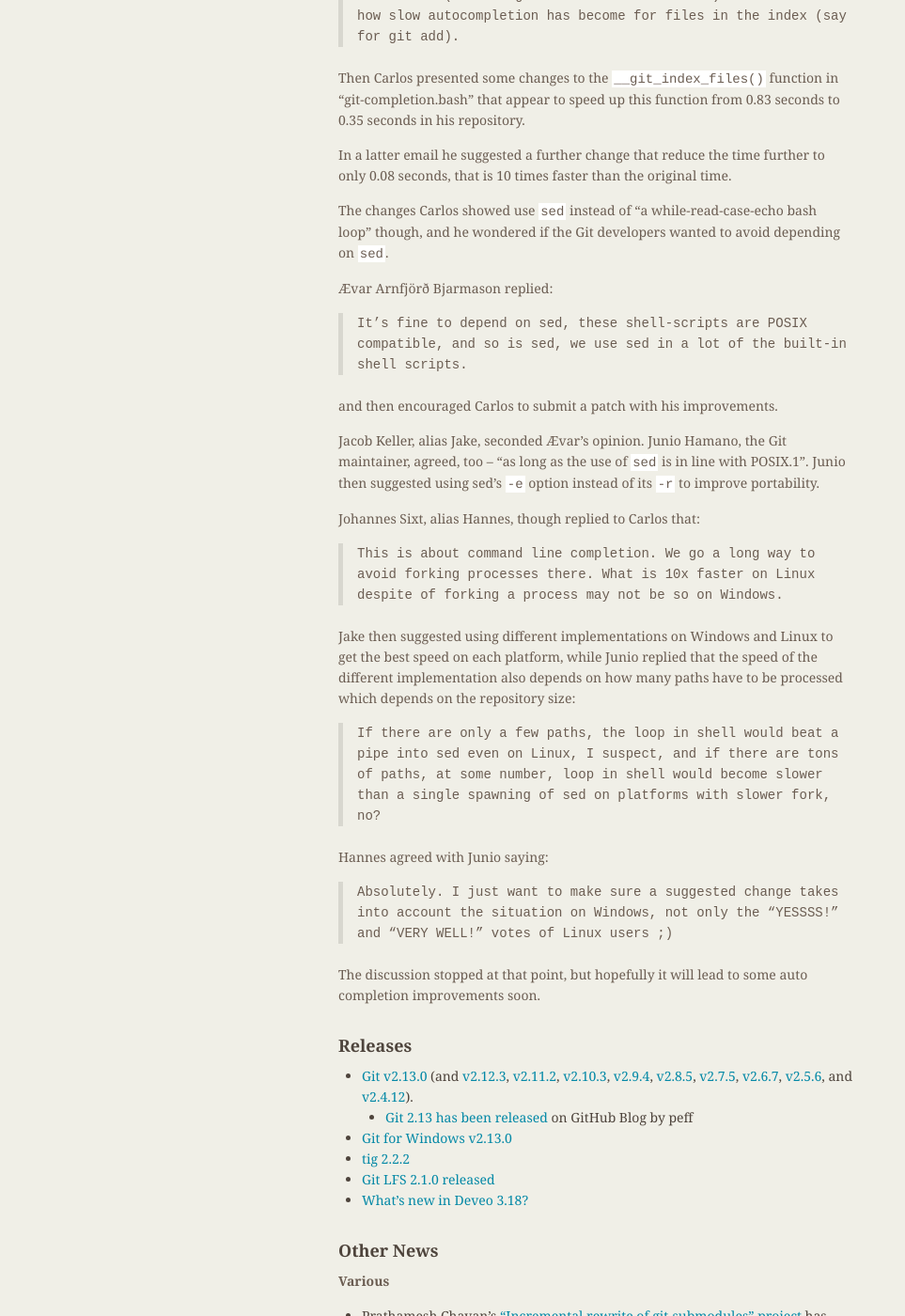
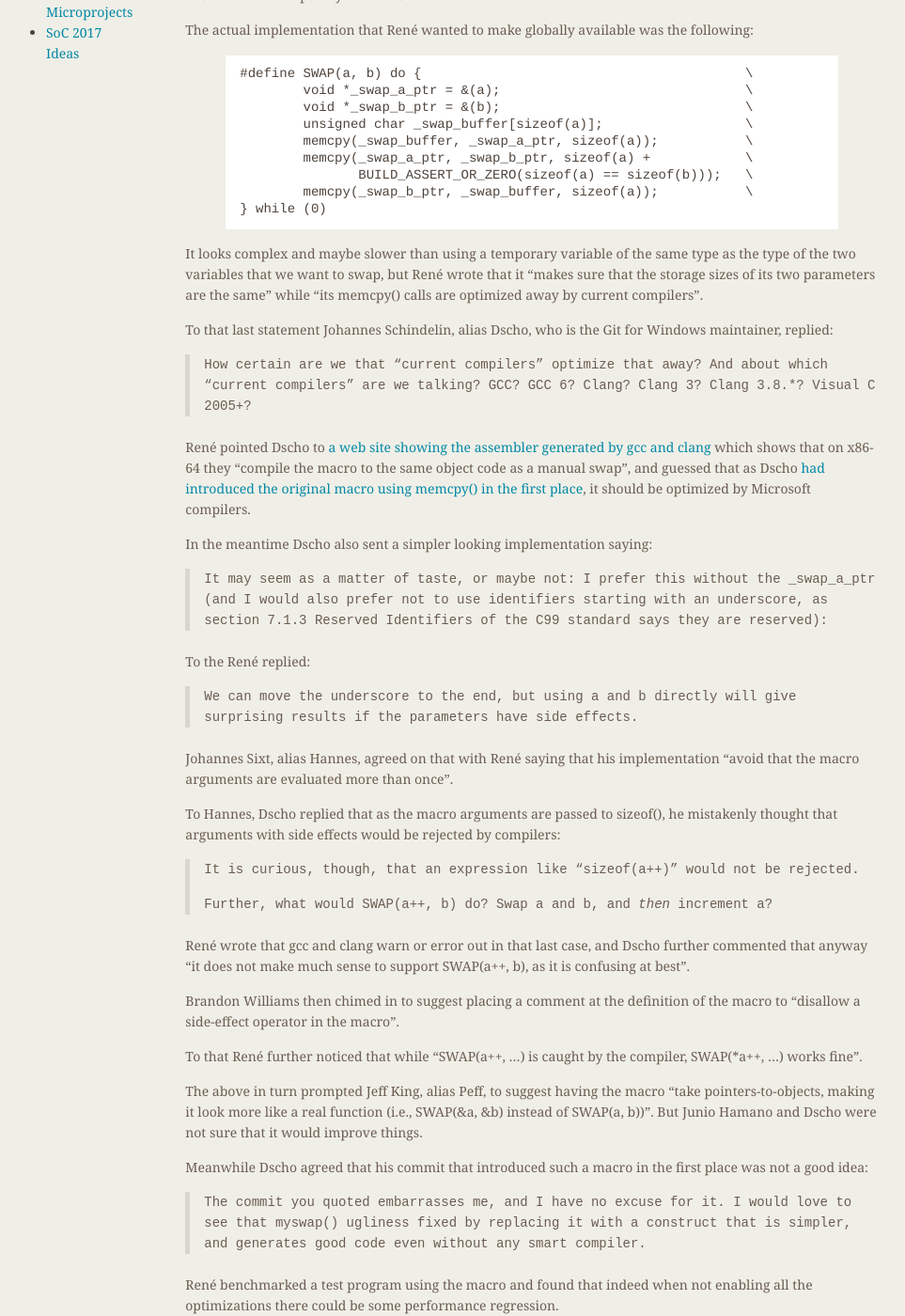
Before and after one commit to git/git.github.io, a Jekyll site: the page built from rev_news/drafts/edition-27.md, in a window 1280 px wide and 1400 px high, scrolled down 422 px. Shown: the whole window at 94% size, without its empty margins (174-1137 px from the left). Built offline with Jekyll 4.4.1, drawn with Linux system fonts in a browser that asks for light colours; some of the changed text lies outside the part shown.

Commit message:
rn-27: add SWAP macro article

````diff
--- a/rev_news/drafts/edition-27.md
+++ b/rev_news/drafts/edition-27.md
@@ -21,10 +21,131 @@
 ### General
 -->
 
-<!---
+
 ### Reviews
--->
 
+* [introduce SWAP macro](http://public-inbox.org/git/8ef4c833-45bd-6831-0683-6d01f30aa518@web.de/)
+
+At the end of last January, René Scharfe sent a 5 patch long patch
+series to the mailing list. The goal of this series was to make a swap
+macro available to the entire code base, and to use it to simplify
+exisiting code.
+
+As "exchanging the value of two variables requires declaring a
+temporary variable and repeating their names", the new macro would
+swap the value of two variables, but "reduce repetition and hide the
+declaration of temporary variables".
+
+The actual implementation that René wanted to make globally available
+was the following:
+
+```
+#define SWAP(a, b) do {						\
+	void *_swap_a_ptr = &(a);				\
+	void *_swap_b_ptr = &(b);				\
+	unsigned char _swap_buffer[sizeof(a)];			\
+	memcpy(_swap_buffer, _swap_a_ptr, sizeof(a));		\
+	memcpy(_swap_a_ptr, _swap_b_ptr, sizeof(a) +		\
+	       BUILD_ASSERT_OR_ZERO(sizeof(a) == sizeof(b)));	\
+	memcpy(_swap_b_ptr, _swap_buffer, sizeof(a));		\
+} while (0)
+```
+
+It looks complex and maybe slower than using a temporary variable of
+the same type as the type of the two variables that we want to swap,
+but René wrote that it "makes sure that the storage sizes of its two
+parameters are the same" while "its memcpy() calls are optimized away
+by current compilers".
+
+To that last statement Johannes Schindelin, alias Dscho, who is the
+Git for Windows maintainer, replied:
+
+> How certain are we that "current compilers" optimize that away? And about
+> which "current compilers" are we talking? GCC? GCC 6? Clang? Clang 3?
+> Clang 3.8.*? Visual C 2005+?
+
+René pointed Dscho to [a web site showing the assembler generated by gcc and clang](https://godbolt.org/g/F4b9M9)
+which shows that on x86-64 they "compile the macro to the same object code as a manual swap",
+and guessed that as Dscho [had introduced the original macro using memcpy() in the first place](https://github.com/git/git/commit/e5a94313c0),
+it should be optimized by Microsoft compilers.
+
+In the meantime Dscho also sent a simpler looking implementation saying:
+
+> It may seem as a matter of taste, or maybe not: I prefer this without the
+> _swap_a_ptr (and I would also prefer not to use identifiers starting with
+> an underscore, as section 7.1.3 Reserved Identifiers of the C99 standard
+> says they are reserved):
+
+To the René replied:
+
+> We can move the underscore to the end, but using a and b directly
+> will give surprising results if the parameters have side effects.
+
+Johannes Sixt, alias Hannes, agreed on that with René saying that his
+implementation "avoid that the macro arguments are evaluated more than
+once".
+
+To Hannes, Dscho replied that as the macro arguments are passed to
+sizeof(), he mistakenly thought that arguments with side effects would
+be rejected by compilers:
+
+> It is curious, though, that an expression like "sizeof(a++)" would not be rejected.
+>
+> Further, what would SWAP(a++, b) do? Swap a and b, and *then* increment a?
+
+René wrote that gcc and clang warn or error out in that last case, and
+Dscho further commented that anyway "it does not make much sense to
+support SWAP(a++, b), as it is confusing at best".
+
+Brandon Williams then chimed in to suggest placing a comment at the
+definition of the macro to "disallow a side-effect operator in the
+macro".
+
+To that René further noticed that while "SWAP(a++, ...) is caught by the
+compiler, SWAP(*a++, ...) works fine".
+
+The above in turn prompted Jeff King, alias Peff, to suggest having
+the macro "take pointers-to-objects, making it look more like a real
+function (i.e., SWAP(&a, &b) instead of SWAP(a, b))". But Junio Hamano
+and Dscho were not sure that it would improve things.
+
+Meanwhile Dscho agreed that his commit that introduced such a macro in
+the first place was not a good idea:
+
+> The commit you quoted embarrasses me, and I have no excuse for it. I
+> would love to see that myswap() ugliness fixed by replacing it with a
+> construct that is simpler, and generates good code even without any
+> smart compiler.
+
+René benchmarked a test program using the macro and found that indeed
+when not enabling all the optimizations there could be some
+performance regression.
+
+Dscho then suggested a macro with a type parameter:
+
+```
+#define SIMPLE_SWAP(T, a, b) do { T tmp_ = a; a = b; b = tmp_; } while (0)
+```
+
+saying:
+
+> It would be trivially "optimized" out of the box, even when compiling with
+> Tiny C or in debug mode.
+
+The discussion further continued in February on a related topics like:
+
+- git built using Tiny C not passing the test suite,
+- pros and cons of SIMPLE_SWAP(T, a, b), SWAP(a, b), SWAP(&a, &b) or no swap macro at all,
+- compiler optimizations and relying on them
+
+but René's SWAP macro got merged.
+
+In April though the discussion restarted about what should happen with
+"SWAP(foo[i], foo[j])" when i == j, and when swapping overlapping memory.
+
+These later discussions involved only René, Duy Nguyen and Peff who
+sent a patch to avoid swapping an element with itself, and another one
+to avoid calling memcpy on overlapping objects in the macro.
 
 ### Support
 
````
